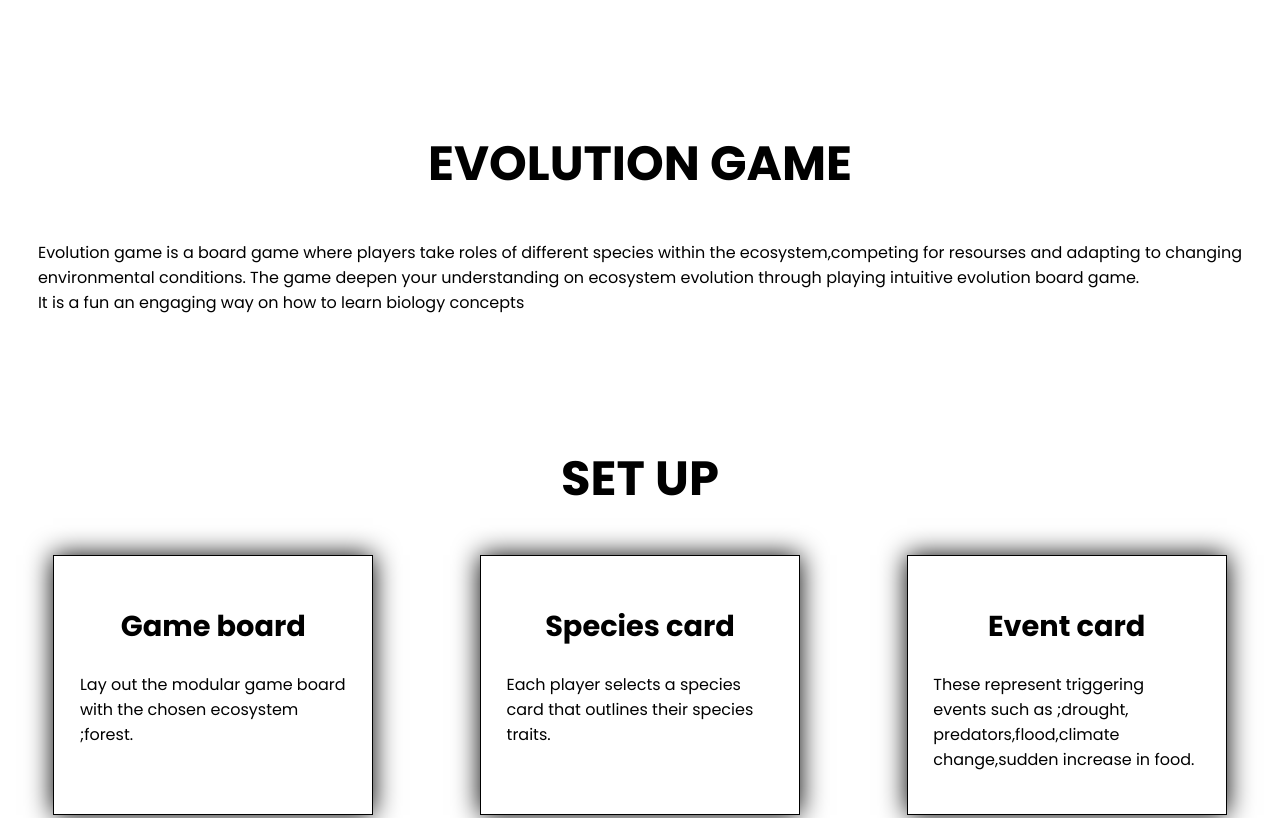
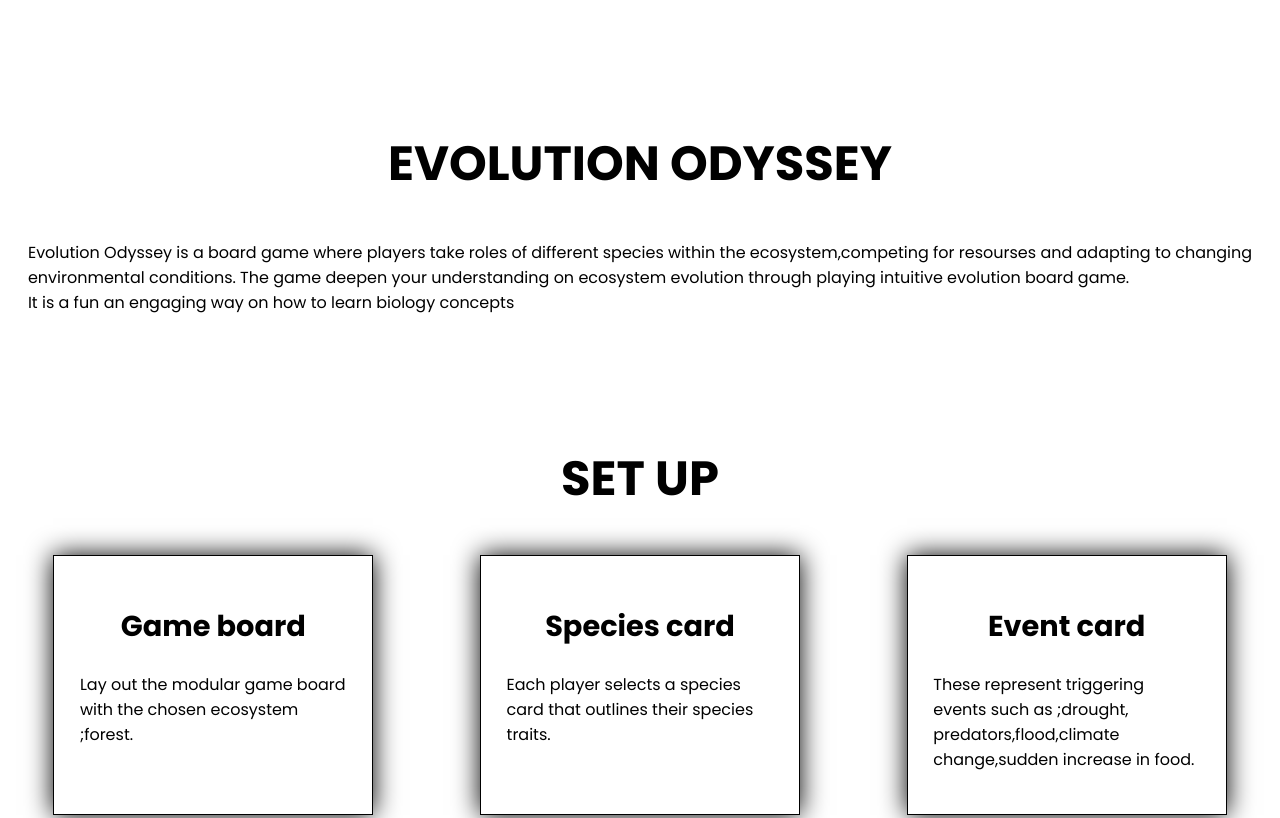
Before and after one commit to jecintamuhia/system-thinking_spartans, a plain HTML site: page gaming.html in a window 1280 px wide. Shown: the part 800-1618 px from the top of the page. Drawn offline with Linux system fonts and the light colour scheme.

Commit message:
made change in the gaming file

```diff
--- a/gaming.html
+++ b/gaming.html
@@ -35,8 +35,8 @@
     </div>
     </section>
     <section class="game">
-      <h1>Evolution game</h1>
-      <p>Evolution game is a board game where players take roles of different species within the ecosystem,competing for resourses and adapting to changing<br>
+      <h1>Evolution Odyssey</h1>
+      <p>Evolution Odyssey is a board game where players take roles of different species within the ecosystem,competing for resourses and adapting to changing<br>
          environmental conditions. The game deepen your
          understanding on ecosystem evolution through playing intuitive evolution board game. <br>
           It is a fun an engaging way on how to learn biology concepts </p>
@@ -83,7 +83,7 @@ They are given as rewards to players who have survived the events and collected
        <h1>Projects</h1>
       <div class="project">
       <div class="first-project">
-        <a href="gaming.html"><p>Evolution Game</p></a>
+        <a href="gaming.html"><p>Evolution Odyssey</p></a>
         <a href="gaming.html"><img src="images/evolution.jpg" alt=""></a>
       </div>
       <div class="second-project">
```
